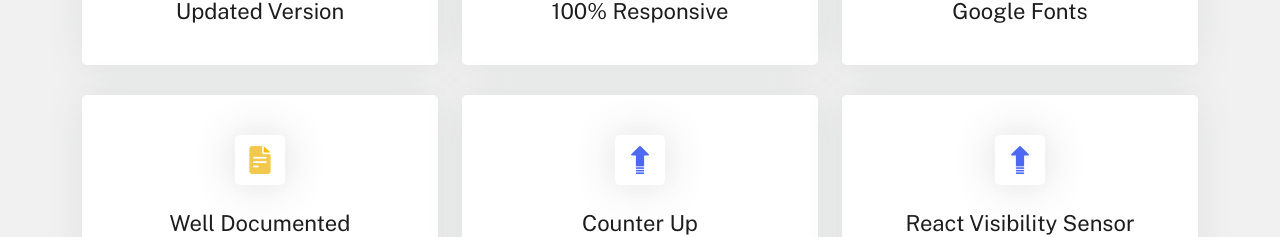
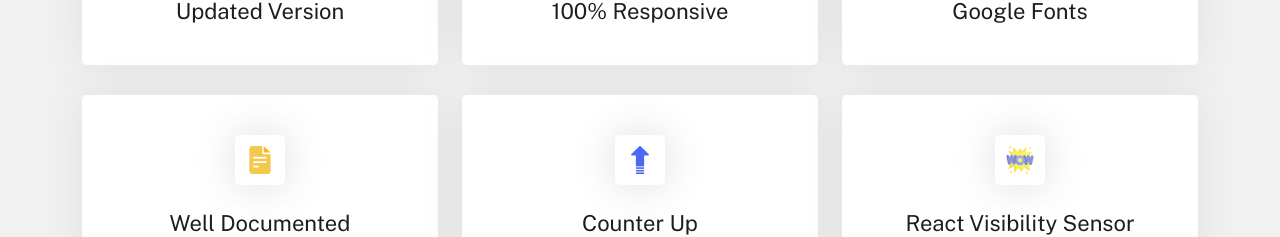
Before and after one commit to amitbd599/Transpro, a React (Create React App) app: page / in a window 1280 px wide. Shown: the part 6255-6492 px from the top of the page. Built offline with nearby package versions, Linux system fonts and the light colour scheme.

Commit message:
add data

```diff
--- a/src/demo/Demo.js
+++ b/src/demo/Demo.js
@@ -714,7 +714,7 @@ const Demo = () => {
                 data-wow-duration='1.5s'
                 data-wow-delay='0.6s'
               >
-                <img src='assets/demo-img/featured/15.png' alt='img' />
+                <img src='assets/demo-img/featured/13.png' alt='img' />
                 React Visibility Sensor
               </div>
             </div>
```
